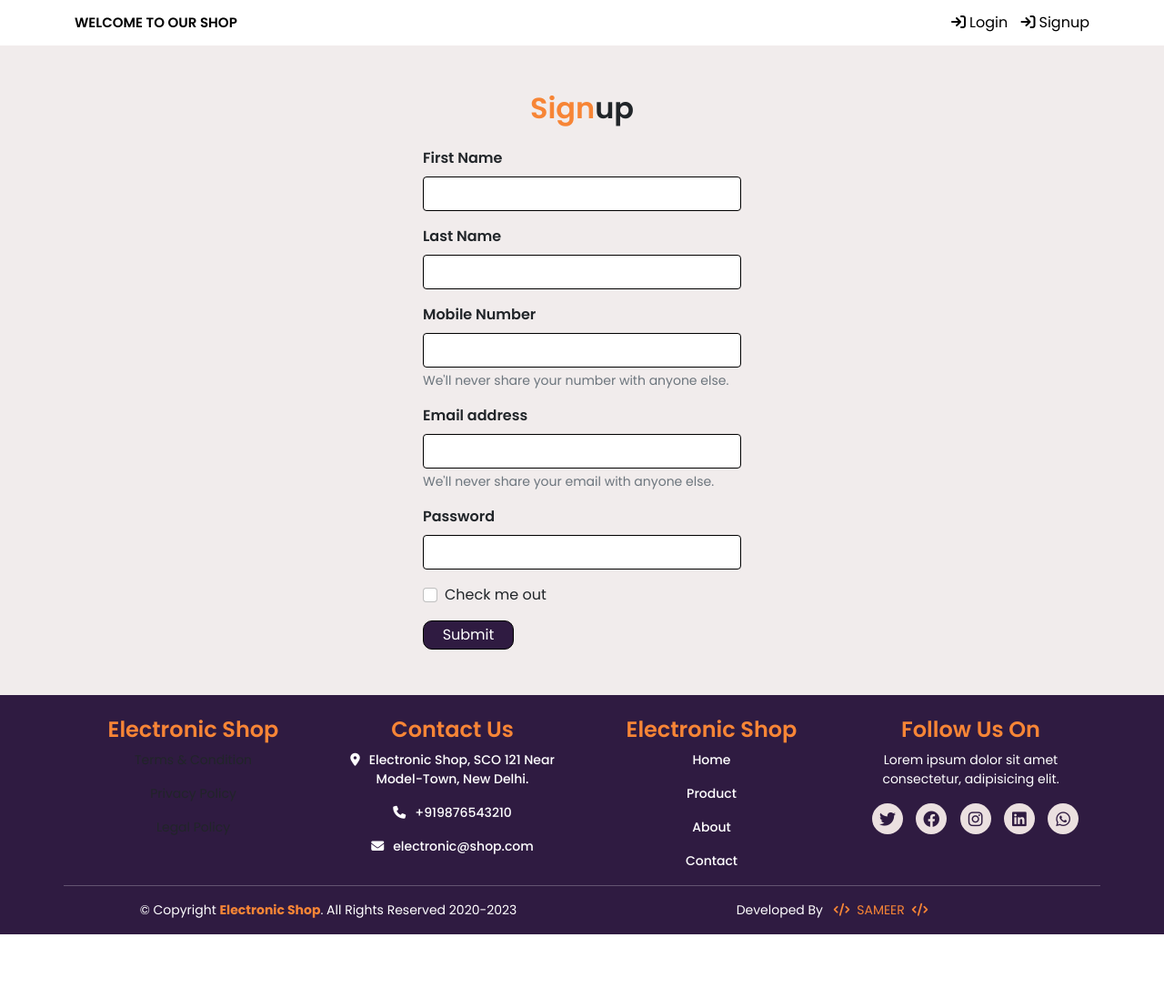
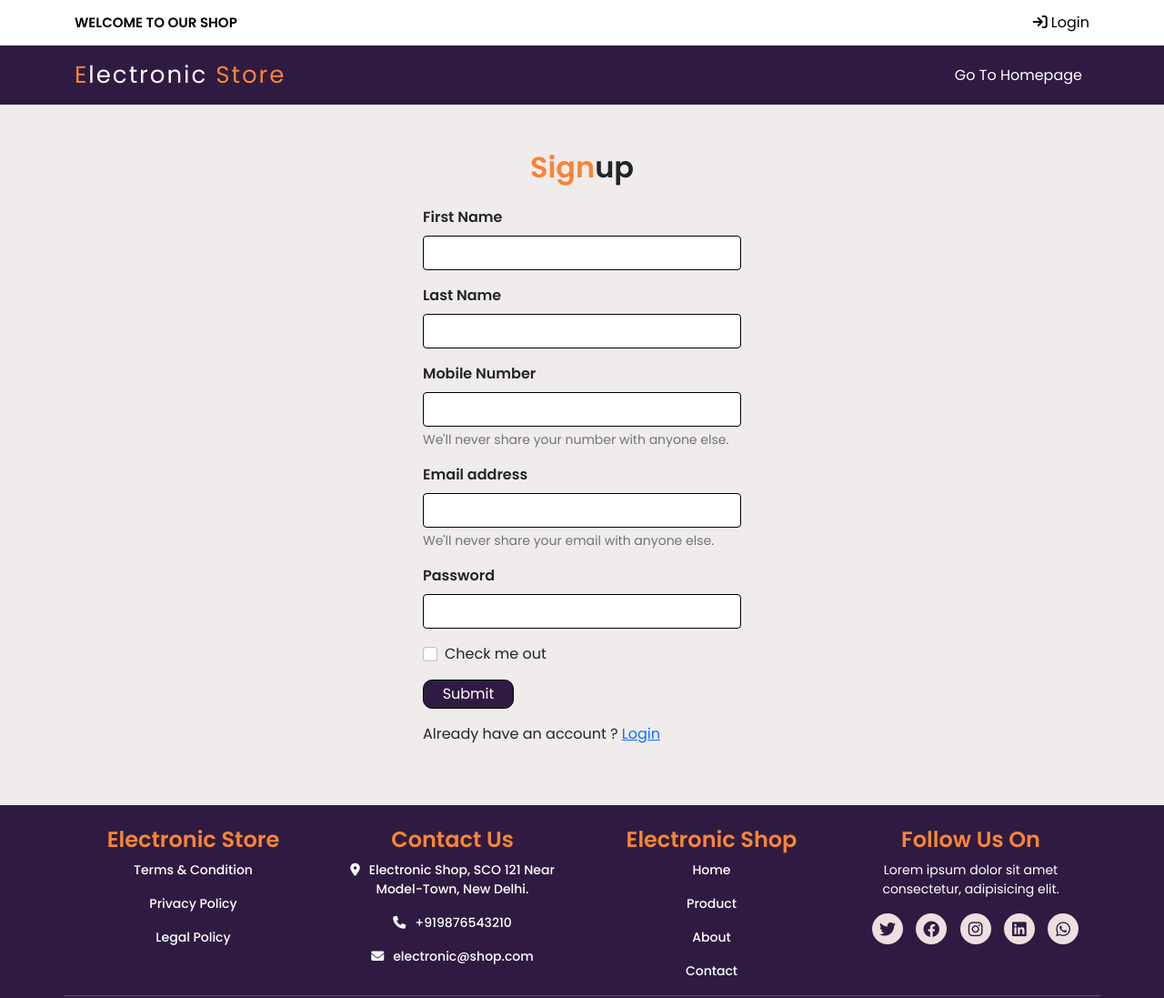
Before and after one commit to Sameer2722/Electronicstore.github.io, a plain HTML site: page signup.html in a window 1280 px wide. Shown: the top 1097 px of the page at 91% size. Before the commit the page ends 1027 px from the top, so only its background shows below. Drawn offline with nearby package versions, Linux system fonts and the light colour scheme.

Commit message:
Update signup.html

```diff
--- a/signup.html
+++ b/signup.html
@@ -30,13 +30,35 @@
         <h5>WELCOME TO OUR SHOP</h5>
         <div class="icons">
             <a href="login.html"><i class="fa fa-sign-in" aria-hidden="true"></i>Login</a>
-            <a href="signup.html"><i class="fa fa-sign-in" aria-hidden="true"></i>Signup</a>
         </div>
     </nav>
     <!---------- First navbar end --------->
 
 
-    <!------ Second Navbar Starts -------->
+     <!---------- Second Navbar starts ---------->
+     <header class="header " id="header">
+        <nav class="navbar navbar-expand-lg">
+            <div class="container">
+                <a class="navbar-brand" href="#"><span>E</span>lectronic <span>Store</span></a>
+                <button class="navbar-toggler" type="button" data-bs-toggle="collapse"
+                    data-bs-target="#navbarNavDropdown" aria-controls="navbarNavDropdown" aria-expanded="false"
+                    aria-label="Toggle navigation">
+                    <i class="fa-solid fa-bars"></i>
+                </button>
+                <div class="collapse navbar-collapse" id="navbarNavDropdown">
+                    <ul class="navbar-nav ms-auto mb-2 mb-lg-0">
+                        <li class="nav-item back-to-home">
+                            <a class="nav-link active" aria-current="page" href="index.html">Go To Homepage</a>
+                        </li>
+                    </ul>
+                </div>
+            </div>
+        </nav>
+    </header>
+    <!---------- second Navbar end ------>
+
+
+    <!------ Signup Form Starts -------->
     <div class="container-fluid login-form">
 
         <form class="login-box">
@@ -73,10 +95,14 @@
                 <label class="form-check-label" for="exampleCheck1">Check me out</label>
             </div>
             <button class="form-btn" type="submit">Submit</button>
+            <div class="already mt-3">
+                <p>Already have an account ? <a href="login.html">Login</a> </p>
+
+            </div>
         </form>
 
     </div>
-    <!-------- Second Navbar End -------->
+    <!-------- Signup Form End -------->
 
 
     <!------- Footer Section Starts --------->
@@ -85,10 +111,10 @@
             <div class="row">
 
                 <div class="col-lg-3 col-md-6 col-sm-6 ftr-1 text-center">
-                    <h3>Electronic Shop</h3>
-                    <p>Terms & Condition</p>
-                    <p>Privacy Policy</p>
-                    <p>Legal Policy</p>
+                    <h3>Electronic Store</h3>
+                    <p><a href="">Terms & Condition</a></p>
+                    <p><a href="">Privacy Policy</a></p>
+                    <p><a href="">Legal Policy</a></p>
                 </div>
 
                 <div class="col-lg-3 col-md-6 col-sm-6 ftr-2 text-center">
```
